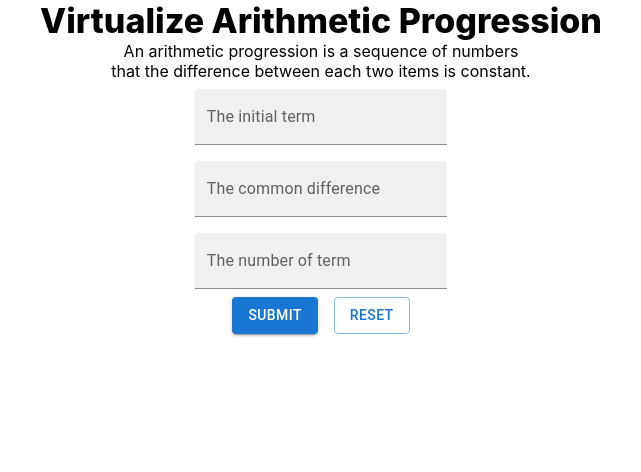
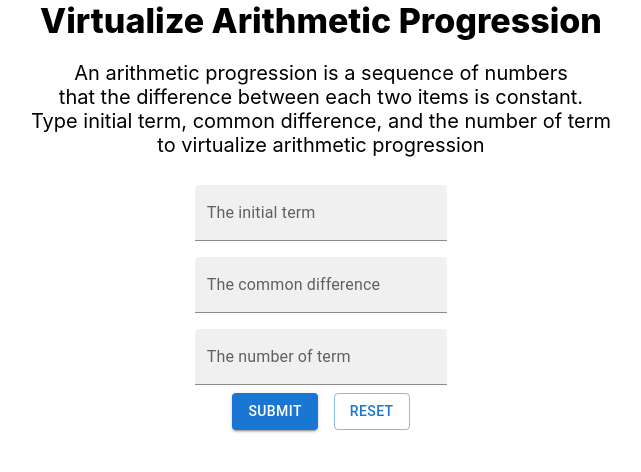
Before and after one commit to jr198868/portfolio_code_demo1, a React (Create React App) app: page / in a window 1280 px wide. Shown: the top 472 px of the page, without its empty margins (319-960 px from the left). Built offline with nearby package versions, Linux system fonts and the light colour scheme.

Commit message:
add arithmetic formulation

```diff
--- a/src/components/arithmetic/Arithmetic.jsx
+++ b/src/components/arithmetic/Arithmetic.jsx
@@ -3,9 +3,42 @@ import Box from '@mui/material/Box';
 import TextField from '@mui/material/TextField';
 import Stack from '@mui/material/Stack';
 import Button from '@mui/material/Button';
-
+import {useState} from 'react';
 
 export default function Arithmetic() {
+    const [message_initial, setMessage_initial] = useState('');
+    const [message_difference, setMessage_difference] = useState('');
+    const [message_number, setMessage_number] = useState('');
+
+    const handleChange_initial = event_initial => {
+      setMessage_initial(event_initial.target.value);
+
+      console.log(event_initial.target.value);
+    };
+
+    const handleChange_difference = event_difference => {
+      setMessage_difference(event_difference.target.value);
+
+      console.log(event_difference.target.value);
+    };
+
+    const handleChange_number = event_number => {
+      setMessage_number(event_number.target.value);
+
+      console.log(event_number.target.value);
+    };
+
+    var  arithmetic_list = []
+    for (let i = 0; i < message_number; i++) {
+      arithmetic_item = message_initial + (i-1)*message_difference
+      arithmetic_list.push(arithmetic_item)
+    };
+
+    console.log(arithmetic_list)
+
+    var arithmetic_item = message_initial + (message_number-1)*message_difference
+    console.log(arithmetic_item)
+
     return (
       <div>
         <Box
@@ -17,9 +50,9 @@ export default function Arithmetic() {
           autoComplete="off"
         >
           {/* <TextField id="outlined-basic" label="Outlined" variant="outlined" /> */}
-          <TextField id="initial" label="The initial term" variant="filled" /><br />
-          <TextField id="difference" label="The common difference" variant="filled" /><br />
-          <TextField id="number" label="The number of term" variant="filled" />
+          <TextField id="initial" label="The initial term" variant="filled" onChange={handleChange_initial} value={message_initial} /><br />
+          <TextField id="difference" label="The common difference" variant="filled" onChange={handleChange_difference} value={message_difference} /><br />
+          <TextField id="number" label="The number of term" variant="filled" onChange={handleChange_number} value={message_number}/>
 
         </Box>
         <div style={{display: 'flex', justifyContent: 'center'}}>
--- a/src/components/description/description.css
+++ b/src/components/description/description.css
@@ -0,0 +1,3 @@
+.description {
+    font-size: 20px;
+}
--- a/src/components/description/description.jsx
+++ b/src/components/description/description.jsx
@@ -1,13 +1,20 @@
 import React from 'react';
+import './description.css'
 
 
   export default function Description() {
       return (
           <div>
-            <div>
-            An arithmetic progression is a sequence of numbers <br />
-            that the difference between each two items is constant.
-            </div>
+            <br />
+                <div className ='description'>
+                    An arithmetic progression is a sequence of numbers <br />
+                    that the difference between each two items is constant.
+                </div>
+                <div className ='description'>
+                    Type initial term, common difference, and the number of term <br />
+                    to virtualize arithmetic progression
+                </div>
+            <br />
           </div>
       )
 
```
